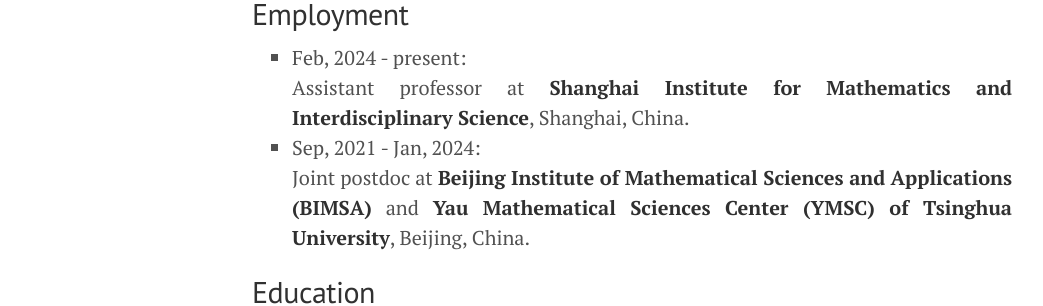
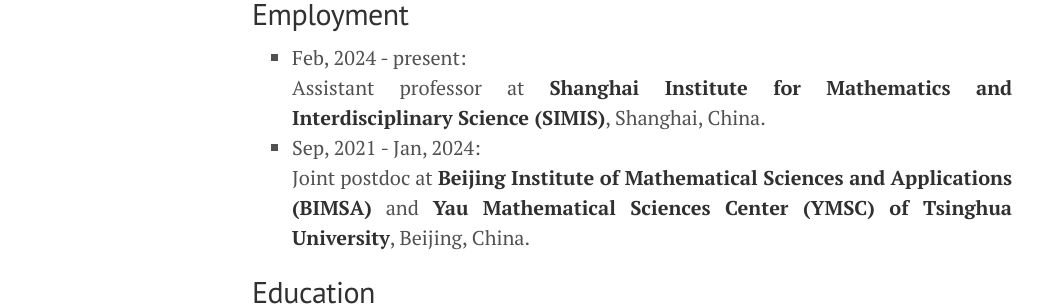
Before and after one commit to hhzou/hhzou.github.io, a Jekyll site: the page built from cv/index.html, in a window 1280 px wide. Shown: the part 137-443 px from the top of the page, without its empty margins (8-1051 px from the left). Built offline with Jekyll 4.4.1, drawn with Linux system fonts in a browser that asks for light colours.

Commit message:
Update index.html

```diff
--- a/cv/index.html
+++ b/cv/index.html
@@ -6,9 +6,15 @@
 	<h2> Employment </h2>
 	<ul style="font-size:1em; line-height: 150%; list-style-type: square">
 		<li>Feb, 2024 - present:
-		<br> Assistant professor at <strong>Shanghai Institute for Mathematics and Interdisciplinary Science</strong>, Shanghai, China.
+			<br>
+			Assistant professor at <strong>Shanghai Institute for Mathematics and Interdisciplinary Science (SIMIS)</strong>, Shanghai, China.
+			</br>
+		</li>
 		<li>Sep, 2021 - Jan, 2024:
-		<br> Joint postdoc at <strong>Beijing Institute of Mathematical Sciences and Applications (BIMSA)</strong> and <strong>Yau Mathematical Sciences Center (YMSC) of Tsinghua University</strong>, Beijing, China.
+			<br>
+			Joint postdoc at <strong>Beijing Institute of Mathematical Sciences and Applications (BIMSA)</strong> and <strong>Yau Mathematical Sciences Center (YMSC) of Tsinghua University</strong>, Beijing, China.
+			</br>
+		</li>
 	</ul>
 	<h2> Education </h2>
 	<ul style="font-size:1em; line-height: 150%; list-style-type: square">
```
